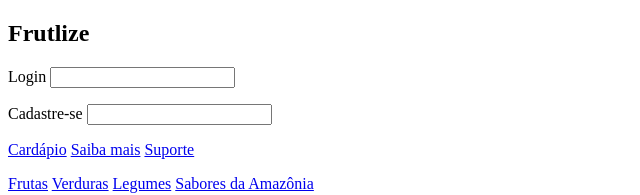
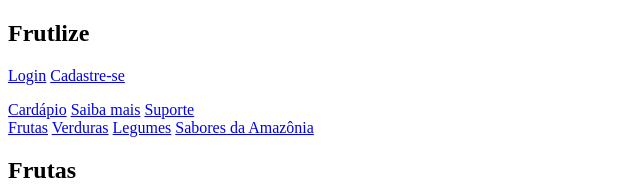
Before and after one commit to Wyeels/projetos, a plain HTML site: page projeto-frutlize/index.html in a window 1280 px wide. Shown: the top 195 px of the page, without its empty margins (0-640 px from the left). Drawn offline with Linux system fonts and the light colour scheme.

Commit message:
Update index.html

```diff
--- a/projeto-frutlize/index.html
+++ b/projeto-frutlize/index.html
@@ -11,23 +11,15 @@
     <header>
         <section>
             <h1>Frutlize</h1>
-            <form action="login.php">
             <p>
-                    <label for="ilogin">Login</label>
-                    <input type="text" name="login" id="ilogin">
-                    <p>
-                        <label for="icadastro">Cadastre-se</label>
-                        <input type="text" name="cadastro" id="icadastro">
+                <a href="#">Login</a>
+                <a href="#">Cadastre-se</a>
             </p>
-                </p>
-            </form>
-            <p class="menu">
             <nav>
                 <a href="#">Cardápio</a>
                 <a href="#">Saiba mais</a>
                 <a href="#">Suporte</a>
             </nav>
-            </p>
         </section>
     </header>
     <main>
```
Lines whose indentation alone changed are shown as unchanged.
